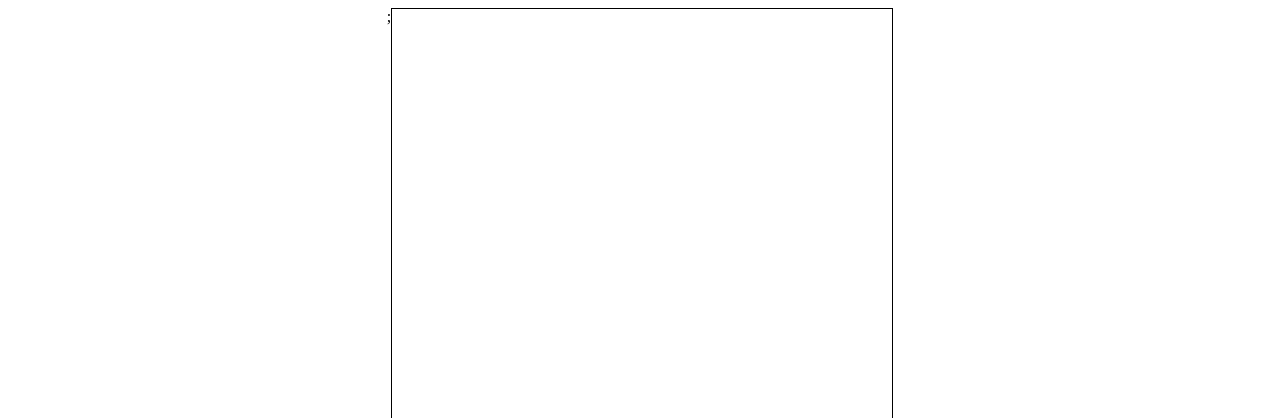
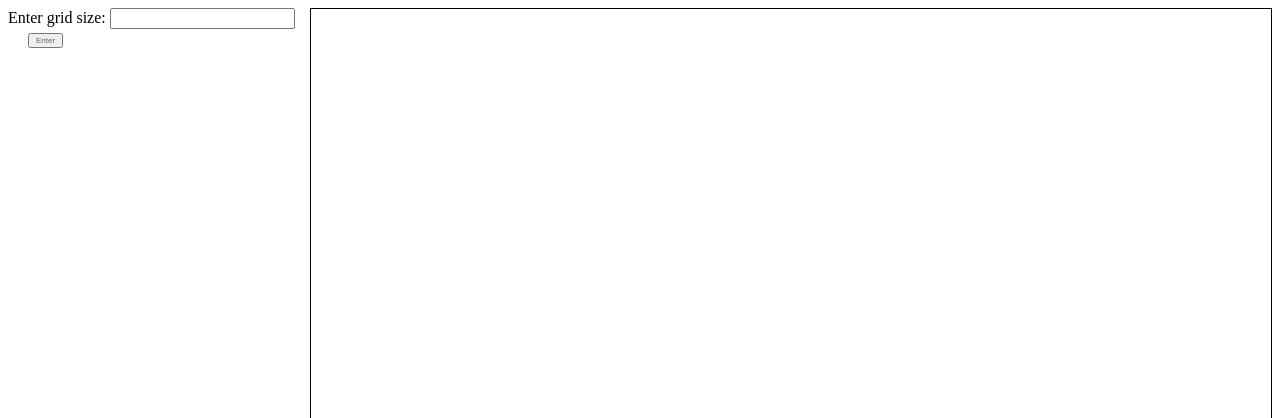
Before and after one commit to areddy2022/etch-a-sketch, a plain HTML site: page index.html in a window 1280 px wide. Shown: the top 418 px of the page. Drawn offline with Linux system fonts and the light colour scheme.

Commit message:
Add function to pick new board size

```diff
--- a/index.html
+++ b/index.html
@@ -1,24 +1,51 @@
 <!DOCTYPE html>
 <html lang="en">
+
 <head>
     <meta charset="UTF-8">
     <meta name="viewport" content="width=device-width, initial-scale=1.0">
-    <link rel="stylesheet" href="./styles.css">;
+    <link rel="stylesheet" href="./styles.css">
     <title>Document</title>
 </head>
+
 <body>
+    <div class="size-wrapper">
+        <label for="size-selector">Enter grid size:</label>
+        <input type="text" name="size-selector" id="size-selector">
+        <button>Enter</button>
+    </div>
     <div class="board"></div>
     <script>
-        let board = document.querySelector(".board");
-        for(let i = 0; i < 16; i++){
+        const board = document.querySelector(".board");
+        const button = document.querySelector("button");
+        const input = document.querySelector("input");
+
+        createGrid();
+
+        button.addEventListener("click", () => {
+            clearBoard();
+            let gridsize = input.value;
+            document.querySelector("input").value = '';
+            createGrid(gridsize);
+        })
+
+        function createGrid(gridsize = 100) {
+            for (let i = 0; i < gridsize; i++) {
                 let rowdiv = document.createElement("div");
                 rowdiv.className = "row";
-            for(let j = 0; j < 16; j++){
+                for (let j = 0; j < gridsize; j++) {
                     let columndiv = document.createElement("div");
                     columndiv.className = "col";
                     rowdiv.appendChild(columndiv);
                 }
                 board.appendChild(rowdiv);
+            }
+        }
+
+        function clearBoard(){
+            while(board.firstChild){
+                board.removeChild(board.firstChild);
+            }
         }
 
         board.addEventListener("mouseover", (event) => {
@@ -29,4 +56,5 @@
 
     </script>
 </body>
+
 </html>
--- a/styles.css
+++ b/styles.css
@@ -3,14 +3,20 @@ body{
     justify-content: center;
 }
 
+button {
+    font-size: 8px;
+    margin: 0 20px;
+    color: #666;
+}
+
 .board{
-    border: 1px solid black;
+    border: 0.5px solid black;
     display: flex;
     flex-direction: column;
-    min-width: 500px;
-    min-height: 500px;
-    max-width: 500px;
-    max-height: 500px;
+    min-width: 960px;
+    min-height: 960px;
+    max-width: 960px;
+    max-height: 960px;
 }
 
 .row{
```
Lines whose indentation alone changed are shown as unchanged.
